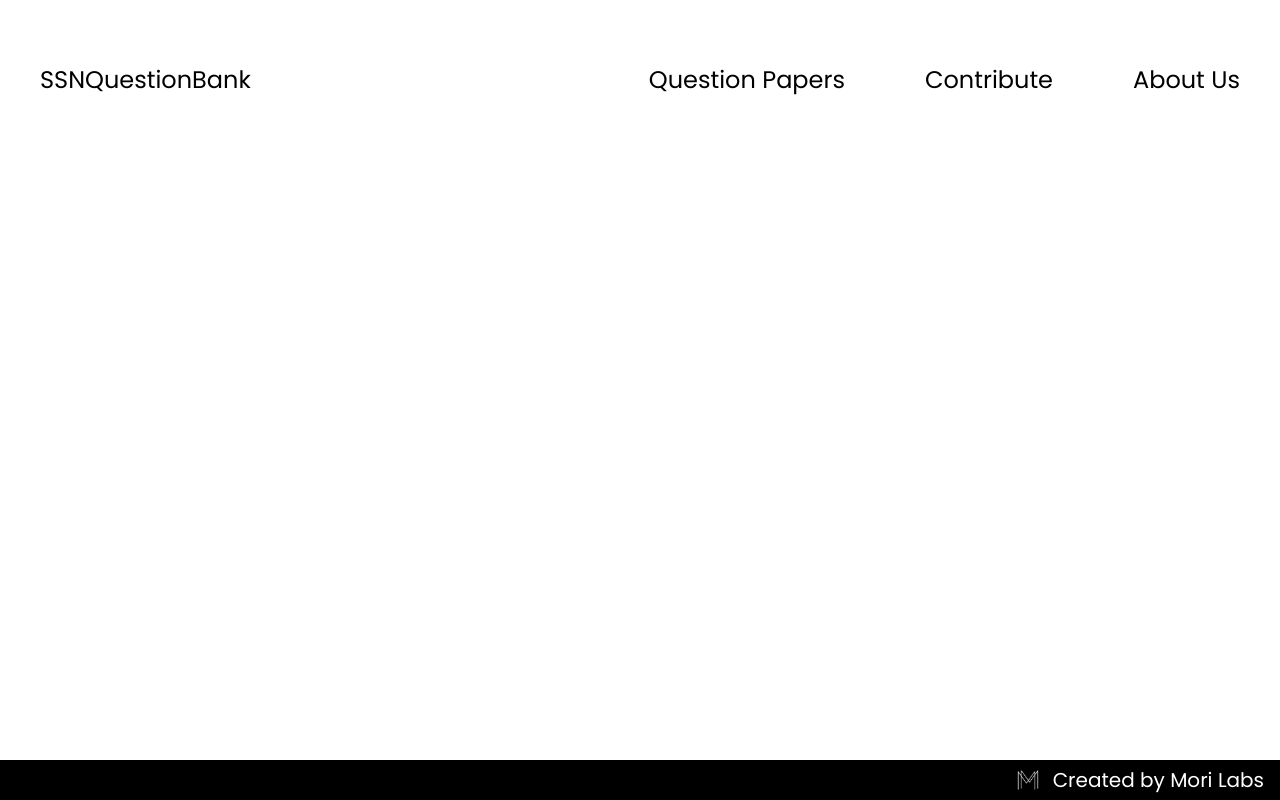
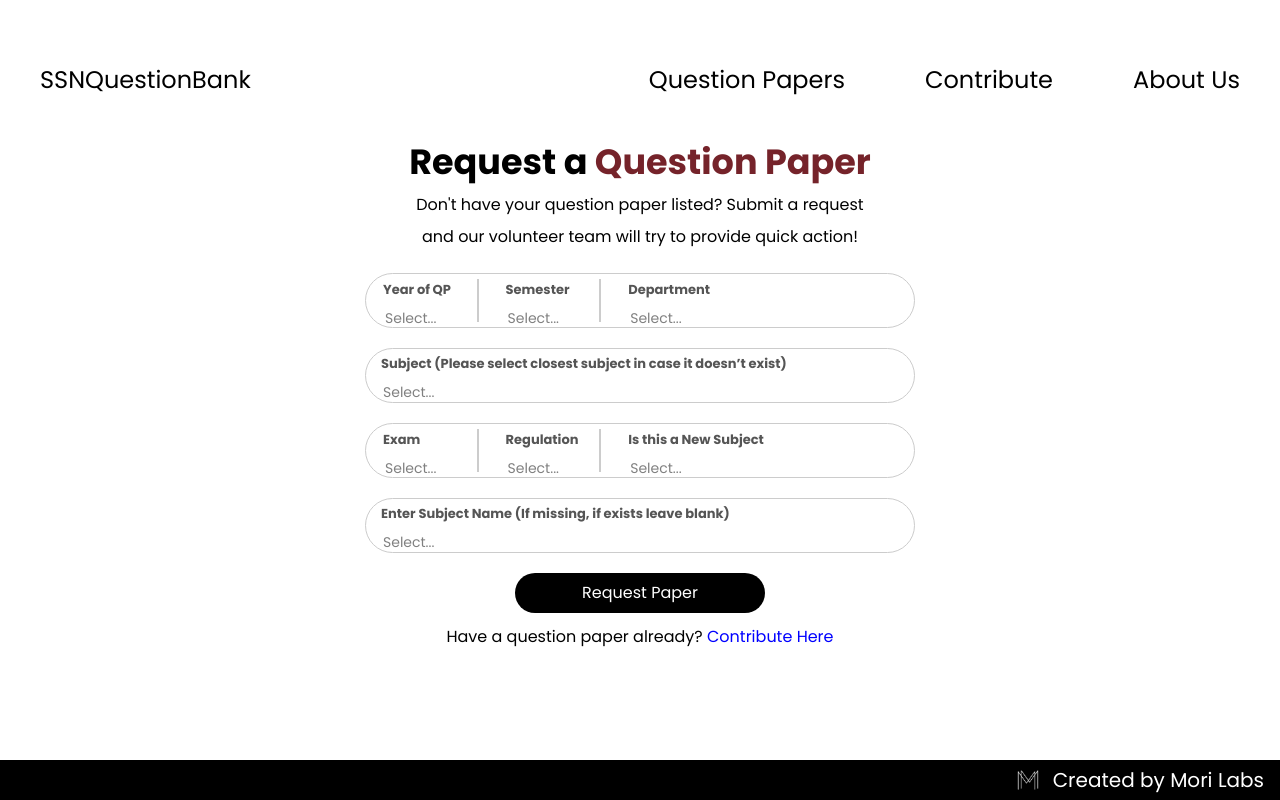
Before and after one commit to Vishwaa-Arumugam/QuestionBank-MoriLabs, a React (Vite) app in the folder frontend/: page /submitpapers in a window 1280 px wide. Built offline with nearby package versions, Linux system fonts and the light colour scheme.

Commit message:
RequestPapers

```diff
--- a/frontend/src/App.jsx
+++ b/frontend/src/App.jsx
@@ -8,6 +8,7 @@ import Footer from './Footer.jsx'
 import MeetTheTeam from './MeetTheTeam.jsx';
 import Sempage from './Sempage.jsx';
 import Combined from './SubmitPapers/Combined.jsx';
+import One from './RequestPapers/One.jsx'
 function App() {
 
   return (
@@ -20,6 +21,7 @@ function App() {
             <Route path='/about-us' element={<MeetTheTeam/>}/>
             <Route path='/Qp/:dept' element={<Sempage/>}/>
             <Route path='/contribute' element={<Combined/>}/>
+            <Route path='/submitpapers' element={<One/>}/>
           </Routes>
       <Footer/>
     </Router>
--- /dev/null
+++ b/frontend/src/RequestPapers/Contribute.jsx
@@ -0,0 +1,27 @@
+import styled from "styled-components"
+import {Link} from "react-router-dom"
+function Contribute(){
+
+    const Req = styled.div`
+
+    text-align:center;
+    margin-top:12px;
+    margin-bottom:50px;
+
+    a{
+    color:blue;
+    }
+`
+    return(
+        <div>
+        <Req>
+            <span>
+            Have a question paper already? <Link to="/contribute">Contribute Here</Link>
+            </span>
+        </Req>
+        </div>
+    )
+}
+
+
+export default Contribute
--- /dev/null
+++ b/frontend/src/RequestPapers/Heading.jsx
@@ -0,0 +1,31 @@
+import styled from "styled-components"
+
+
+export default function Heading(){
+    const Header = styled.div`
+    margin-top:20px;
+    font-size:35px;
+    font-weight:bold;
+    text-align:center;
+
+    span{
+    color:#75232a
+    }
+    `
+    const Paragraph = styled.p`
+        text-align: center;
+    `
+    return(
+        <div>
+        <Header>
+            Request a <span>Question Paper</span>
+        </Header>
+        <Paragraph>
+        <p> Don't have your question paper listed? Submit a request </p>
+        </Paragraph>
+        <Paragraph>
+        <p> and our volunteer team will try to provide quick action! </p>
+        </Paragraph>
+        </div>
+    )
+}
--- /dev/null
+++ b/frontend/src/RequestPapers/One.jsx
@@ -0,0 +1,22 @@
+import Heading from "./Heading"
+import Header from '../SubmitPapers/Header'
+import SubjectDetails from "../SubmitPapers/SubjectDetails"
+import MoreDetails from "../SubmitPapers/MoreDetails"
+import SubjectName from './SubjectName'
+import RequestPaper from './RequestPaper'
+import Contribute from "./Contribute"
+export default function One(){
+
+    return(
+        <>
+        <Heading></Heading>
+        <Header></Header>
+        <SubjectDetails></SubjectDetails>
+        <MoreDetails></MoreDetails>
+        <SubjectName></SubjectName>
+        <RequestPaper></RequestPaper>
+        <Contribute></Contribute>
+        </>
+
+    )
+}
--- /dev/null
+++ b/frontend/src/RequestPapers/RequestPaper.jsx
@@ -0,0 +1,25 @@
+import styled from 'styled-components';
+
+export default function Heading() {
+    const Submit = styled.div`
+    text-align:center;
+    input{
+    background-color:black;
+    color:white;
+    width:250px;
+    height:40px;
+    border-radius:20px;
+
+      &:hover {
+    background-color: #067;  // Light gray on hover
+  }
+    }
+`
+    return (
+        <Submit>
+            <input type="button" value="Request Paper" />
+        </Submit>
+
+
+    );
+}
--- /dev/null
+++ b/frontend/src/RequestPapers/SubjectName.jsx
@@ -0,0 +1,91 @@
+import React, { useState } from 'react';
+import styled from 'styled-components';
+import Select from 'react-select';
+
+const Wrapper = styled.div`
+  display: flex;
+  align-items: left;
+  border: 1px solid #ccc;
+  border-radius: 35px;
+  padding: 5px 5px;
+  max-width: 550px;
+  height: 55px;
+  margin: 20px auto;
+  background-color: #fff;
+`;
+
+const Section = styled.div`
+  width: 100%;  // Occupies the full width now
+  text-align: left;
+  height: 100%;
+
+  span {
+    // margin-top: 1px;
+    margin-left:10px;
+    display: block;
+    font-weight: bold;
+    font-size: 13px;
+    color: #555;
+  }
+
+  .custom-select-container {
+    font-size: 14px;
+    color: #000;
+    width: 100%;
+  }
+
+  .custom-select__control {
+    border: none;
+    // margin-left:10px
+    background-color: transparent;
+    box-shadow: none;
+    padding-left: 10px;
+  }
+
+  .custom-select__value-container {
+    padding: 0;
+  }
+
+  .custom-select__indicator-separator {
+    display: none;
+  }
+
+  .custom-select__dropdown-indicator {
+    display: none;
+  }
+
+  .custom-select__menu {
+    border-radius: 10px;
+    overflow: hidden;
+  }
+`;
+
+const SubjectName = () => {
+  const [subject, setSubject] = useState(null);
+
+  const subjectOptions = [
+    { value: 'UIT2601', label: 'Web Programming' },
+    { value: 'UIT2602 ', label: ' Internet Of Things And C Programming' },
+  ];
+
+  const handleSelectChange = (selectedOption) => {
+    setSubject(selectedOption ? selectedOption.value : null);
+  };
+
+  return (
+    <Wrapper>
+      <Section>
+        <span>Enter Subject Name (If missing, if exists leave blank) </span>
+        <Select
+          classNamePrefix="custom-select"
+          className="custom-select-container"
+          options={subjectOptions}
+          value={subjectOptions.find(option => option.value === subject)}
+          onChange={handleSelectChange}
+        />
+      </Section>
+    </Wrapper>
+  );
+};
+
+export default SubjectName;
--- a/frontend/src/SubmitPapers/Alias.jsx
+++ b/frontend/src/SubmitPapers/Alias.jsx
@@ -1,4 +1,5 @@
 import React from 'react';
+import { useNavigate, Link } from 'react-router-dom';
 import styled from 'styled-components';
 
 const Wrapper = styled.div`
@@ -76,11 +77,11 @@ const Alias = () => {
 
         </Wrapper>
         <Submit>
-            <input type="button" value="Submit My Paper" />
+            <input type="button" value="Submit My Paper"  />
         </Submit>
         <Req>
             <span>
-                Want to request for a Question paper? <a href="">Request Here</a>
+                Want to request for a Question paper? <Link to='/submitpapers'>Request Here </Link>
             </span>
         </Req>
     </>
--- a/frontend/src/main.jsx
+++ b/frontend/src/main.jsx
@@ -4,9 +4,12 @@ import { createRoot } from 'react-dom/client'
 import './index.css'
 import SubjectDetails from './SubmitPapers/Header.jsx'
 import App from './App.jsx'
+
+import One from './RequestPapers/One.jsx'
 createRoot(document.getElementById('root')).render(
   <StrictMode>
     <App></App>
+    {/* <One/> */}
     {/* <SubjectDetails></SubjectDetails> */}
   </StrictMode>,
 )
```
